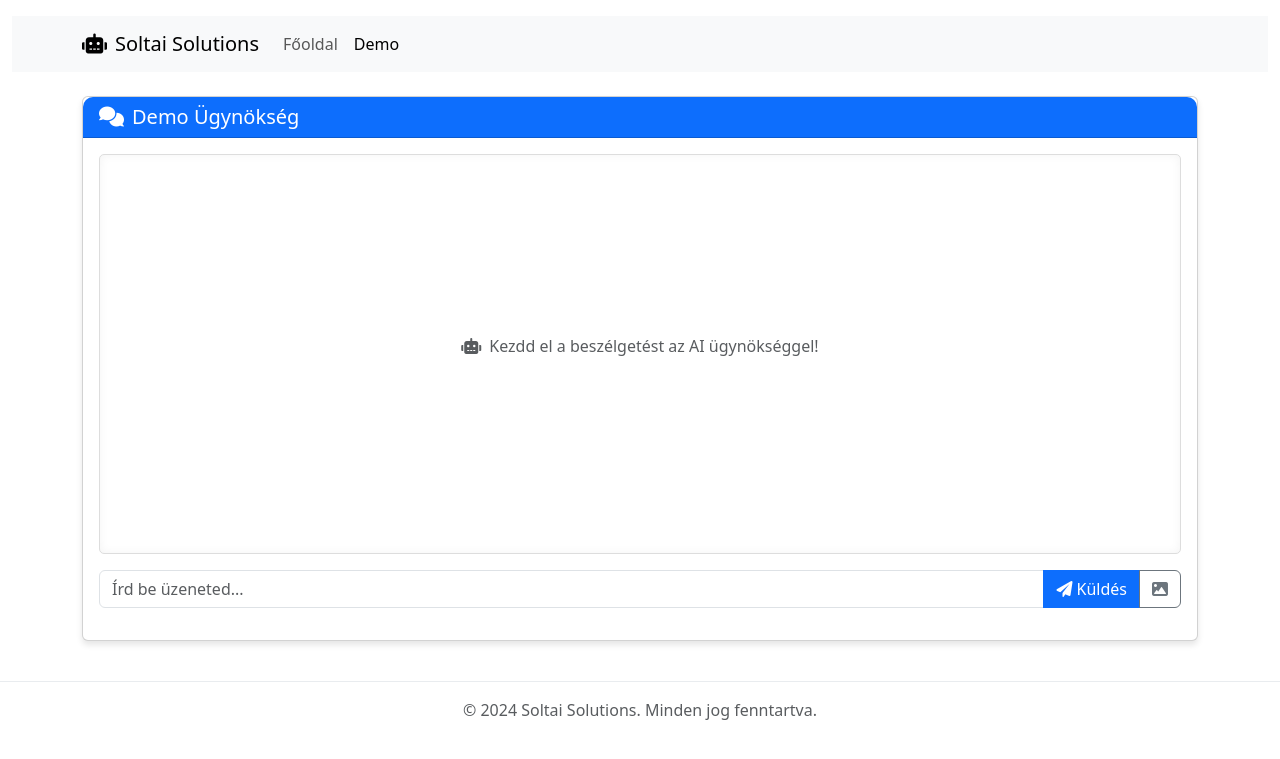
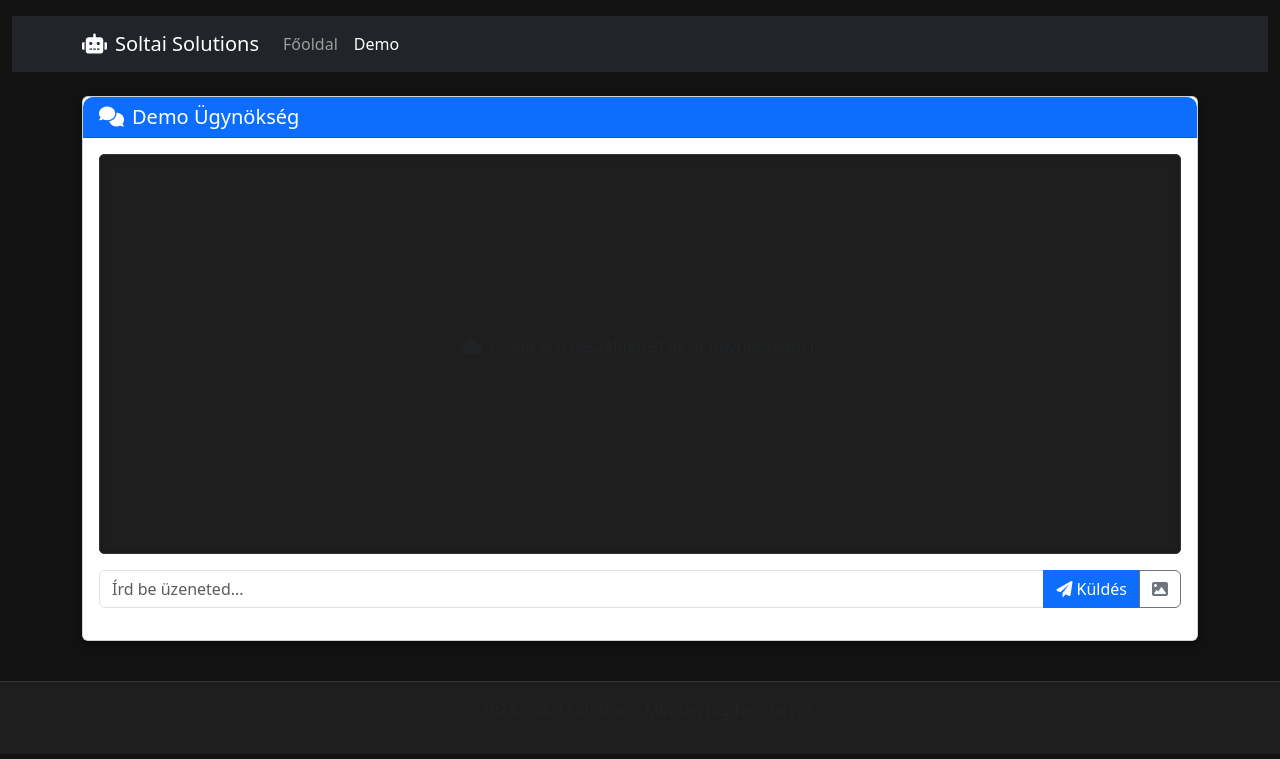
Before and after one commit to solteszaa/weboldal, a Flask app: page /client/demo in a window 1280 px wide. Shown: the top 759 px of the page. Run offline with Flask 2, Linux system fonts and the light colour scheme; the visitor is signed in with stand-in values (Sample User, id 1).

Commit message:
elrontott

```diff
--- a/web/static/css/style.css
+++ b/web/static/css/style.css
@@ -1,8 +1,8 @@
 /* Főstílusok */
 body {
     font-family: 'Segoe UI', Tahoma, Geneva, Verdana, sans-serif;
-    background-color: #f8f9fa;
-    color: #333;
+    background-color: #121212;
+    color: #f8f9fa;
 }
 
 /* Fejléc stílusok */
@@ -12,8 +12,10 @@ header {
 
 /* Kártya stílusok */
 .card {
+    background-color: #1e1e1e;
+    border-color: #333;
     border-radius: 10px;
-    box-shadow: 0 4px 6px rgba(0, 0, 0, 0.1);
+    box-shadow: 0 4px 6px rgba(0, 0, 0, 0.4);
     transition: transform 0.3s ease;
 }
 
@@ -26,6 +28,8 @@ header {
 }
 
 .card-header {
+    background-color: #0d6efd;
+    color: white;
     border-top-left-radius: 10px !important;
     border-top-right-radius: 10px !important;
 }
@@ -33,8 +37,8 @@ header {
 /* Chat konténer stílusok */
 #chat-container {
     position: relative;
-    background-color: white;
-    box-shadow: inset 0 0 10px rgba(0, 0, 0, 0.05);
+    background-color: #1e1e1e;
+    box-shadow: inset 0 0 10px rgba(0, 0, 0, 0.2);
 }
 
 /* Üzenet stílusok */
@@ -44,7 +48,8 @@ header {
 }
 
 .user-message {
-    background-color: #f8f9fa;
+    background-color: #2a2a2a;
+    color: #f8f9fa;
     padding: 10px 15px;
     border-radius: 15px;
     margin-left: 20px;
@@ -53,7 +58,8 @@ header {
 }
 
 .agent-message {
-    background-color: #e3f2fd;
+    background-color: #0d6efd;
+    color: white;
     padding: 10px 15px;
     border-radius: 15px;
     margin-right: 20px;
@@ -64,7 +70,7 @@ header {
 .message-header {
     font-size: 0.85rem;
     margin-bottom: 5px;
-    color: #666;
+    color: #aaa;
 }
 
 .message-content {
@@ -72,22 +78,46 @@ header {
 }
 
 .message-image img {
-    border: 1px solid #ddd;
+    border: 1px solid #444;
 }
 
 /* Gomb stílusok */
 .btn-primary {
-    background-color: #4e73df;
-    border-color: #4e73df;
+    background-color: #0d6efd;
+    border-color: #0d6efd;
 }
 
 .btn-primary:hover {
-    background-color: #2e59d9;
-    border-color: #2653d4;
+    background-color: #0b5ed7;
+    border-color: #0a58ca;
+}
+
+/* Nav stílusok */
+.navbar {
+    background-color: #1e1e1e !important;
+}
+
+.navbar-light .navbar-brand,
+.navbar-light .navbar-nav .nav-link {
+    color: #f8f9fa !important;
+}
+
+.navbar-light .navbar-nav .nav-link.active {
+    color: #0d6efd !important;
 }
 
 /* Lábléc stílusok */
 footer {
-    background-color: #fff;
-    border-top: 1px solid #e9ecef;
+    background-color: #1e1e1e;
+    border-top: 1px solid #333;
+    color: #aaa;
 }
+
+/* Egyéb stílusok */
+.text-muted {
+    color: #aaa !important;
+}
+
+.bg-light {
+    background-color: #1e1e1e !important;
+}
--- a/web/templates/client.html
+++ b/web/templates/client.html
@@ -7,10 +7,37 @@
     <link rel="stylesheet" href="{{ url_for('static', filename='css/style.css') }}">
     <link href="https://cdn.jsdelivr.net/npm/bootstrap@5.3.0/dist/css/bootstrap.min.css" rel="stylesheet">
     <link rel="stylesheet" href="https://cdnjs.cloudflare.com/ajax/libs/font-awesome/6.0.0/css/all.min.css">
+    <style>
+        body {
+            background-color: #121212;
+            color: #f8f9fa;
+        }
+
+        .user-message {
+            background-color: #2a2a2a;
+            color: #f8f9fa;
+            padding: 10px 15px;
+            border-radius: 10px;
+            margin-left: 20px;
+        }
+
+        .agent-message {
+            background-color: #0d6efd;
+            color: white;
+            padding: 10px 15px;
+            border-radius: 10px;
+            margin-right: 20px;
+        }
+
+        .message-header {
+            color: #aaa;
+            font-size: 0.9rem;
+        }
+    </style>
 </head>
 <body>
     <div class="container-fluid mt-3">
-        <nav class="navbar navbar-expand-lg navbar-light bg-light mb-4">
+        <nav class="navbar navbar-expand-lg navbar-dark bg-dark mb-4">
             <div class="container">
                 <a class="navbar-brand" href="{{ url_for('index') }}">
                     <i class="fas fa-robot me-2"></i>Soltai Solutions
@@ -41,7 +68,7 @@
                             </h5>
                         </div>
                         <div class="card-body">
-                            <div id="chat-container" class="mb-3" style="height: 400px; overflow-y: auto; border: 1px solid #ddd; border-radius: 5px; padding: 15px;">
+                            <div id="chat-container" class="mb-3" style="height: 400px; overflow-y: auto; border: 1px solid #333; border-radius: 5px; padding: 15px;">
                                 <div class="d-flex justify-content-center align-items-center h-100 text-muted">
                                     <p><i class="fas fa-robot me-2"></i>Kezdd el a beszélgetést az AI ügynökséggel!</p>
                                 </div>
@@ -154,7 +181,7 @@
                     header.innerHTML = '<i class="fas fa-user me-2"></i><strong>Te</strong>';
                 } else {
                     header.innerHTML = '<i class="fas fa-robot me-2"></i><strong>' +
-                                      '{{ client_id|replace('_', ' ')|title }} AI</strong>';
+                                      '{{ client_id|replace("_", " ")|title }} AI</strong>';
                 }
 
                 messageDiv.appendChild(header);
@@ -266,26 +293,5 @@
             });
         });
     </script>
-
-    <style>
-        .user-message {
-            background-color: #f8f9fa;
-            padding: 10px 15px;
-            border-radius: 10px;
-            margin-left: 20px;
-        }
-
-        .agent-message {
-            background-color: #e3f2fd;
-            padding: 10px 15px;
-            border-radius: 10px;
-            margin-right: 20px;
-        }
-
-        .message-header {
-            color: #666;
-            font-size: 0.9rem;
-        }
-    </style>
 </body>
 </html>
```
